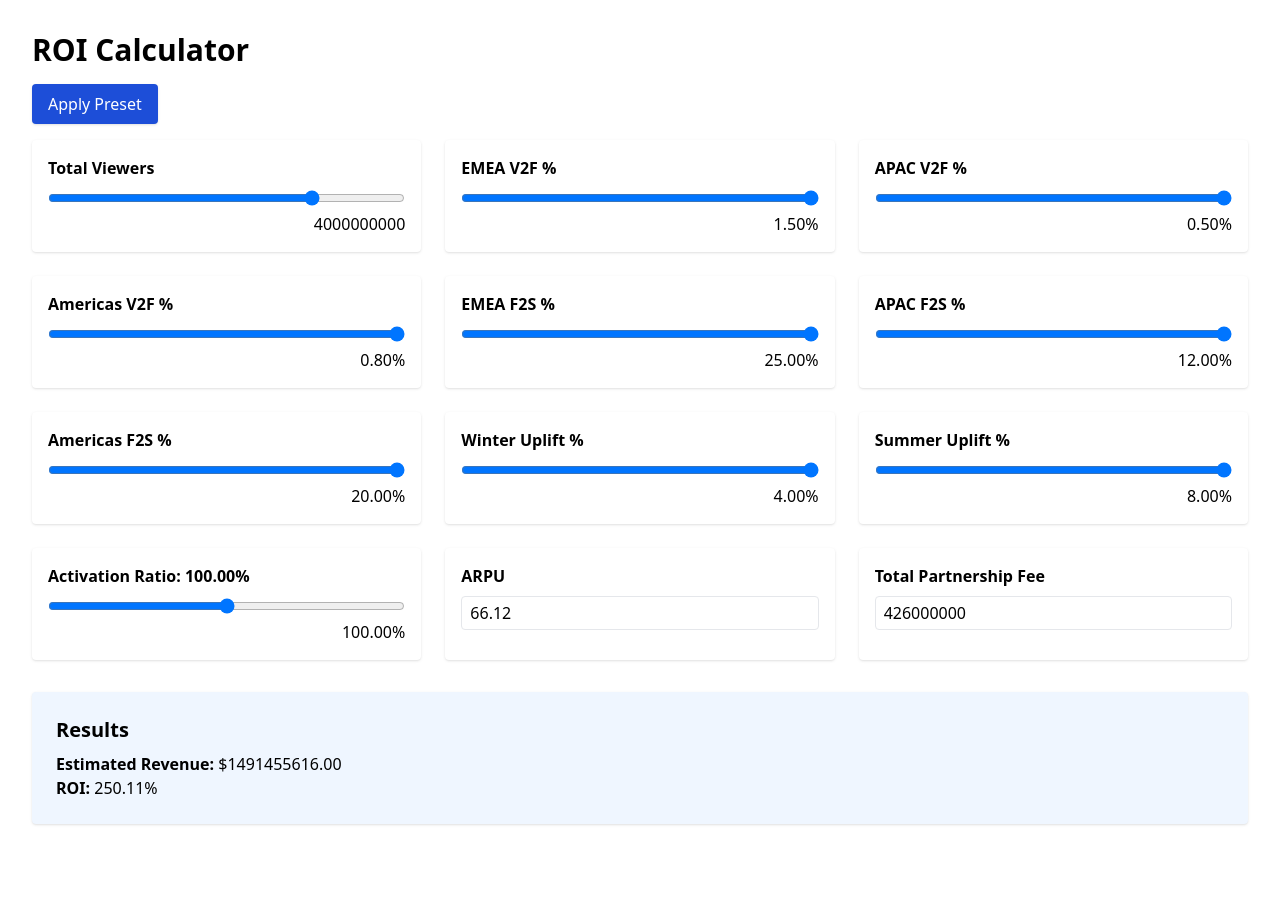
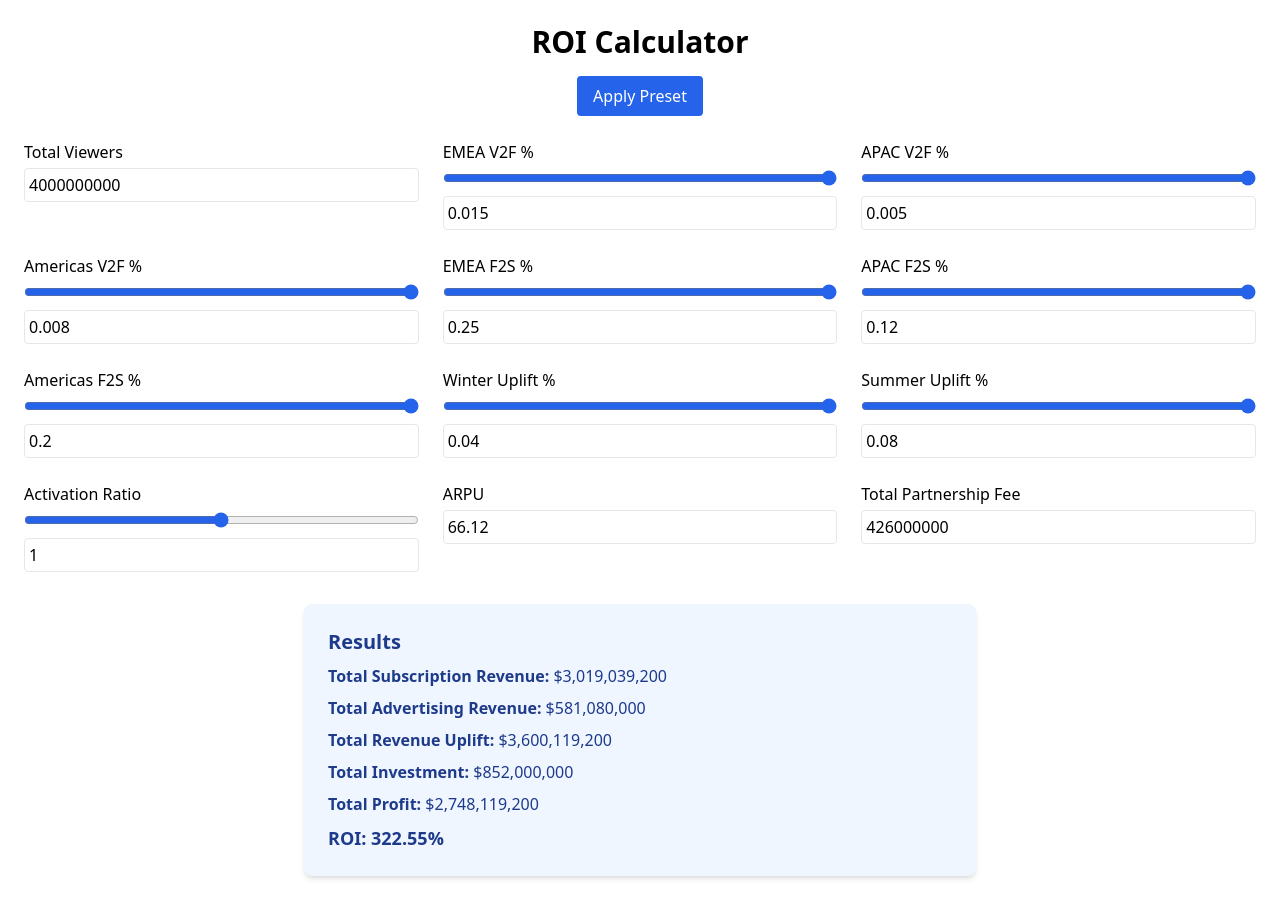
Before and after one commit to Mezzali22/ROI-Calculator, a React (Vite) app: page / in a window 1280 px wide. Before the commit the page ends 856 px from the top, so only its background shows below. Built offline with nearby package versions, Linux system fonts and the light colour scheme.

Commit message:
Fix Tailwind CSS setup

```diff
--- a/src/ROICalculator.jsx
+++ b/src/ROICalculator.jsx
@@ -2,199 +2,119 @@ import React, { useState } from 'react';
 
 export default function ROICalculator() {
   const [totalViewers, setTotalViewers] = useState(4000000000);
+  const [emeaV2F, setEmeaV2F] = useState(0.015);
+  const [apacV2F, setApacV2F] = useState(0.005);
+  const [americasV2F, setAmericasV2F] = useState(0.008);
+  const [emeaF2S, setEmeaF2S] = useState(0.25);
+  const [apacF2S, setApacF2S] = useState(0.12);
+  const [americasF2S, setAmericasF2S] = useState(0.2);
+  const [winterUplift, setWinterUplift] = useState(0.04);
+  const [summerUplift, setSummerUplift] = useState(0.08);
+  const [activationRatio, setActivationRatio] = useState(1);
   const [arpu, setArpu] = useState(66.12);
-  const [totalPartnershipFee, setTotalPartnershipFee] = useState(426000000);
-
-  const [emeaV2F, setEmeaV2F] = useState(1.5);
-  const [apacV2F, setApacV2F] = useState(0.5);
-  const [amerV2F, setAmerV2F] = useState(0.8);
-
-  const [emeaF2S, setEmeaF2S] = useState(25);
-  const [apacF2S, setApacF2S] = useState(12);
-  const [amerF2S, setAmerF2S] = useState(20);
-
-  const [winterUplift, setWinterUplift] = useState(4);
-  const [summerUplift, setSummerUplift] = useState(8);
-  const [activationRatio, setActivationRatio] = useState(100);
+  const [fee, setFee] = useState(426000000);
 
   const applyPreset = () => {
+    setTotalViewers(4000000000);
+    setEmeaV2F(0.015);
+    setApacV2F(0.005);
+    setAmericasV2F(0.008);
+    setEmeaF2S(0.25);
+    setApacF2S(0.12);
+    setAmericasF2S(0.2);
+    setWinterUplift(0.04);
+    setSummerUplift(0.08);
+    setActivationRatio(1);
     setArpu(66.12);
-    setTotalPartnershipFee(426000000);
-    setTotalViewers(4000000000);
-    setEmeaV2F(1.5);
-    setApacV2F(0.5);
-    setAmerV2F(0.8);
-    setEmeaF2S(25);
-    setApacF2S(12);
-    setAmerF2S(20);
-    setWinterUplift(4);
-    setSummerUplift(8);
-    setActivationRatio(100);
+    setFee(426000000);
   };
 
-  const calculateROI = () => {
-    const v2fTotal = (
-      (totalViewers * emeaV2F) / 100 +
-      (totalViewers * apacV2F) / 100 +
-      (totalViewers * amerV2F) / 100
-    );
+  // ---- Calculation ----
+  const emeaF2SCount = totalViewers * 0.35 * emeaV2F * emeaF2S;
+  const apacF2SCount = totalViewers * 0.45 * apacV2F * apacF2S;
+  const americasF2SCount = totalViewers * 0.2 * americasV2F * americasF2S;
+  const totalSubsRevenue = (emeaF2SCount + apacF2SCount + americasF2SCount) * arpu * 6;
 
-    const convertedSubscribers = (
-      (v2fTotal * ((emeaF2S / 100 + apacF2S / 100 + amerF2S / 100)) *
-        (activationRatio / 100)) /
-      3
-    );
+  const winterAdRevenue = (2170000000 + 2457000000) * winterUplift;
+  const summerAdRevenue = (2305000000 + 2645000000) * summerUplift;
+  const totalAdRevenue = winterAdRevenue + summerAdRevenue;
 
-    const upliftMultiplier = 1 + (winterUplift + summerUplift) / 200;
-    const revenue = convertedSubscribers * arpu * upliftMultiplier;
-    const roi = ((revenue - totalPartnershipFee) / totalPartnershipFee) * 100;
-
-    return {
-      revenue: revenue.toFixed(2),
-      roi: roi.toFixed(2),
-    };
-  };
-
-  const { revenue, roi } = calculateROI();
-
-  const sliders = [
-    {
-      label: 'Total Viewers',
-      value: totalViewers,
-      min: 1000000000,
-      max: 5000000000,
-      step: 100000000,
-      setter: setTotalViewers,
-    },
-    {
-      label: 'EMEA V2F %',
-      value: emeaV2F,
-      min: 1,
-      max: 1.5,
-      step: 0.01,
-      setter: setEmeaV2F,
-    },
-    {
-      label: 'APAC V2F %',
-      value: apacV2F,
-      min: 0.45,
-      max: 0.5,
-      step: 0.01,
-      setter: setApacV2F,
-    },
-    {
-      label: 'Americas V2F %',
-      value: amerV2F,
-      min: 0.75,
-      max: 0.8,
-      step: 0.01,
-      setter: setAmerV2F,
-    },
-    {
-      label: 'EMEA F2S %',
-      value: emeaF2S,
-      min: 18,
-      max: 25,
-      step: 1,
-      setter: setEmeaF2S,
-    },
-    {
-      label: 'APAC F2S %',
-      value: apacF2S,
-      min: 5,
-      max: 12,
-      step: 1,
-      setter: setApacF2S,
-    },
-    {
-      label: 'Americas F2S %',
-      value: amerF2S,
-      min: 12,
-      max: 20,
-      step: 1,
-      setter: setAmerF2S,
-    },
-    {
-      label: 'Winter Uplift %',
-      value: winterUplift,
-      min: 2,
-      max: 4,
-      step: 0.01,
-      setter: setWinterUplift,
-    },
-    {
-      label: 'Summer Uplift %',
-      value: summerUplift,
-      min: 5,
-      max: 8,
-      step: 0.01,
-      setter: setSummerUplift,
-    },
-    {
-      label: 'Activation Ratio: 100.00%',
-      value: activationRatio,
-      min: 80,
-      max: 120,
-      step: 1,
-      setter: setActivationRatio,
-    },
-  ];
+  const totalRevenue = totalSubsRevenue + totalAdRevenue;
+  const totalInvestment = fee * (1 + activationRatio);
+  const totalProfit = totalRevenue - totalInvestment;
+  const roi = (totalProfit / totalInvestment) * 100;
 
   return (
-    <div className="p-8">
-      <h1 className="text-3xl font-bold mb-4">ROI Calculator</h1>
-      <button
-        onClick={applyPreset}
-        className="mb-4 px-4 py-2 bg-blue-700 text-white rounded shadow"
-      >
-        Apply Preset
-      </button>
-
-      <div className="grid grid-cols-1 sm:grid-cols-2 md:grid-cols-3 gap-6">
-        {sliders.map(({ label, value, min, max, step, setter }) => (
-          <div key={label} className="bg-white p-4 rounded shadow">
-            <label className="block font-semibold mb-2">{label}</label>
-            <input
-              type="range"
-              min={min}
-              max={max}
-              step={step}
-              value={value}
-              onChange={(e) => setter(Number(e.target.value))}
-              className="w-full"
-            />
-            <div className="text-right font-medium">
-              {label.includes('%') ? `${value.toFixed(2)}%` : value}
-            </div>
-          </div>
-        ))}
-
-        <div className="bg-white p-4 rounded shadow">
-          <label className="block font-semibold mb-2">ARPU</label>
-          <input
-            type="number"
-            value={arpu}
-            onChange={(e) => setArpu(Number(e.target.value))}
-            className="w-full border rounded px-2 py-1"
-          />
-        </div>
-
-        <div className="bg-white p-4 rounded shadow">
-          <label className="block font-semibold mb-2">Total Partnership Fee</label>
-          <input
-            type="number"
-            value={totalPartnershipFee}
-            onChange={(e) => setTotalPartnershipFee(Number(e.target.value))}
-            className="w-full border rounded px-2 py-1"
-          />
-        </div>
+    <div className="p-6 max-w-screen-xl mx-auto">
+      <h1 className="text-3xl font-bold text-center mb-4">ROI Calculator</h1>
+      <div className="text-center mb-6">
+        <button onClick={applyPreset} className="bg-blue-600 text-white py-2 px-4 rounded hover:bg-blue-700">
+          Apply Preset
+        </button>
       </div>
 
-      <div className="mt-8 bg-blue-50 p-6 rounded shadow">
+      <div className="grid grid-cols-2 md:grid-cols-3 gap-6 mb-8">
+        <Input label="Total Viewers" value={totalViewers} setValue={setTotalViewers} isSlider={false} />
+        <Slider label="EMEA V2F %" value={emeaV2F} setValue={setEmeaV2F} min={0.01} max={0.015} />
+        <Slider label="APAC V2F %" value={apacV2F} setValue={setApacV2F} min={0.0045} max={0.005} />
+        <Slider label="Americas V2F %" value={americasV2F} setValue={setAmericasV2F} min={0.0075} max={0.008} />
+        <Slider label="EMEA F2S %" value={emeaF2S} setValue={setEmeaF2S} min={0.18} max={0.25} />
+        <Slider label="APAC F2S %" value={apacF2S} setValue={setApacF2S} min={0.05} max={0.12} />
+        <Slider label="Americas F2S %" value={americasF2S} setValue={setAmericasF2S} min={0.12} max={0.2} />
+        <Slider label="Winter Uplift %" value={winterUplift} setValue={setWinterUplift} min={0.02} max={0.04} />
+        <Slider label="Summer Uplift %" value={summerUplift} setValue={setSummerUplift} min={0.05} max={0.08} />
+        <Slider label="Activation Ratio" value={activationRatio} setValue={setActivationRatio} min={0.8} max={1.2} />
+        <Input label="ARPU" value={arpu} setValue={setArpu} />
+        <Input label="Total Partnership Fee" value={fee} setValue={setFee} />
+      </div>
+
+      <div className="bg-blue-50 p-6 rounded-lg shadow-md text-blue-900 space-y-2 max-w-2xl mx-auto">
         <h2 className="text-xl font-semibold mb-2">Results</h2>
-        <p><strong>Estimated Revenue:</strong> ${revenue}</p>
-        <p><strong>ROI:</strong> {roi}%</p>
+        <p><strong>Total Subscription Revenue:</strong> ${totalSubsRevenue.toLocaleString()}</p>
+        <p><strong>Total Advertising Revenue:</strong> ${totalAdRevenue.toLocaleString()}</p>
+        <p><strong>Total Revenue Uplift:</strong> ${totalRevenue.toLocaleString()}</p>
+        <p><strong>Total Investment:</strong> ${totalInvestment.toLocaleString()}</p>
+        <p><strong>Total Profit:</strong> ${totalProfit.toLocaleString()}</p>
+        <p className="text-lg font-bold">ROI: {roi.toFixed(2)}%</p>
       </div>
     </div>
   );
 }
+
+function Slider({ label, value, setValue, min, max }) {
+  return (
+    <div>
+      <label className="block mb-1 font-medium">{label}</label>
+      <input
+        type="range"
+        value={value}
+        min={min}
+        max={max}
+        step="0.0001"
+        onChange={(e) => setValue(Number(e.target.value))}
+        className="w-full accent-blue-600"
+      />
+      <input
+        type="number"
+        value={value}
+        onChange={(e) => setValue(Number(e.target.value))}
+        step="0.0001"
+        className="border w-full mt-1 p-1 rounded"
+      />
+    </div>
+  );
+}
+
+function Input({ label, value, setValue, isSlider = true }) {
+  return (
+    <div>
+      <label className="block mb-1 font-medium">{label}</label>
+      <input
+        type="number"
+        value={value}
+        onChange={(e) => setValue(Number(e.target.value))}
+        className="border w-full p-1 rounded"
+      />
+    </div>
+  );
+}
```
